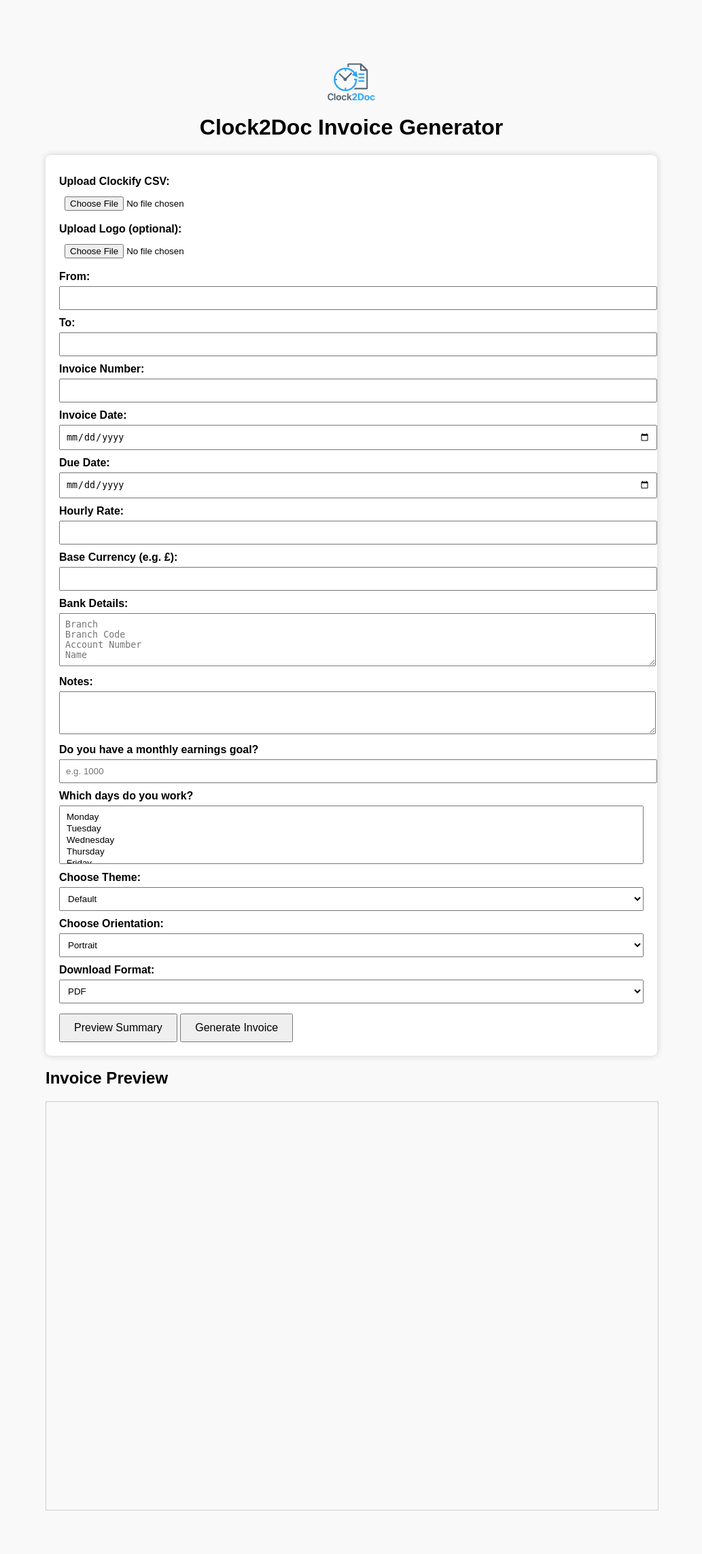
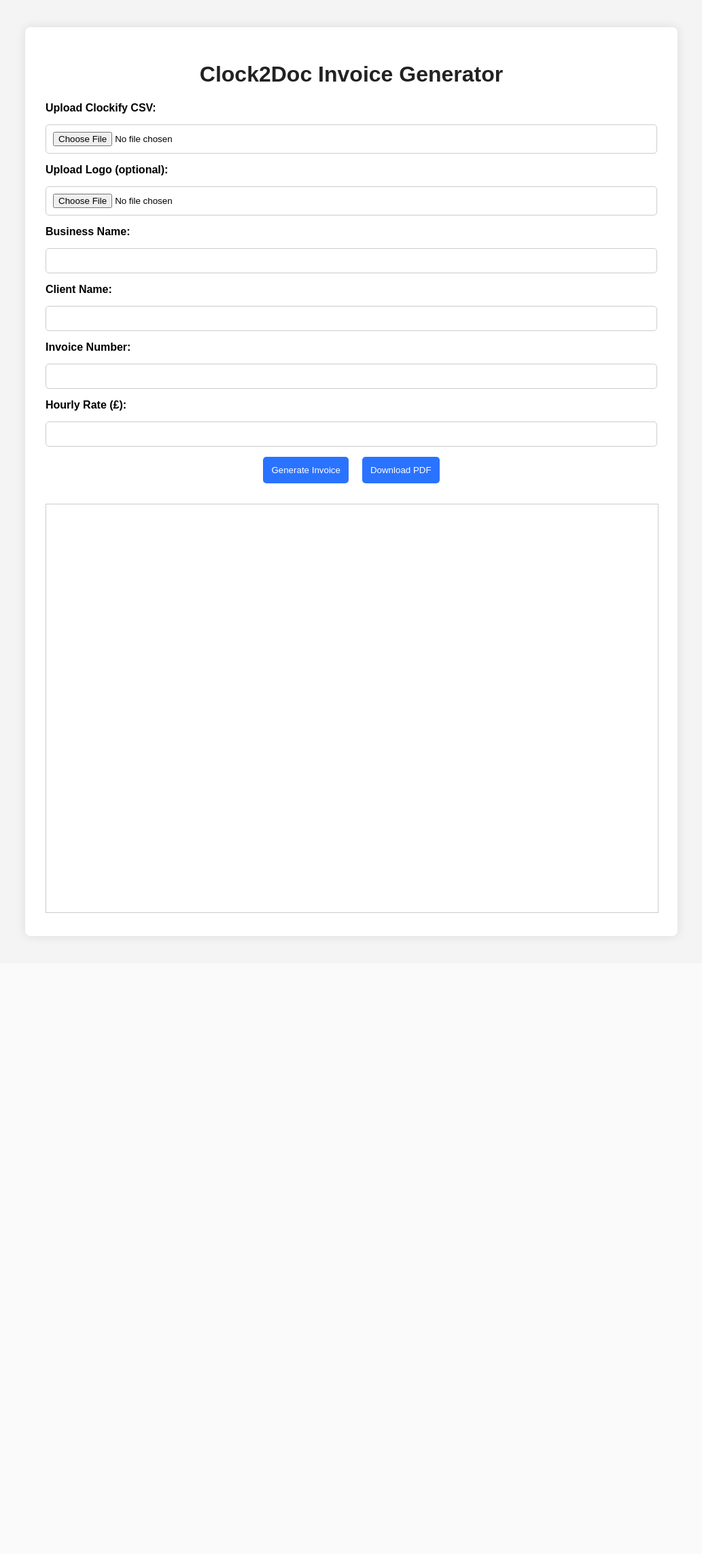
Before and after one commit to MichaelReichel/Clock2DocPublic, a Flask app: page / in a window 1280 px wide. Shown: the whole page at 68% size, without its empty margins (123-1156 px from the left). After the commit the page ends 1382 px from the top, so only its background shows below. Run offline with Flask 3, Linux system fonts and the light colour scheme.

Commit message:
Update index.html

```diff
--- a/templates/index.html
+++ b/templates/index.html
@@ -2,154 +2,110 @@
 <html lang="en">
 <head>
     <meta charset="UTF-8">
-    <title>Clock2Doc Invoice Generator</title>
-    <link rel="icon" type="image/png" href="static/logo.png">
+    <title>Clock2Doc - Invoice Generator</title>
     <style>
         body {
             font-family: Arial, sans-serif;
+            background: #f4f4f4;
+            margin: 0;
+            padding: 0;
+        }
+        .container {
+            max-width: 900px;
             margin: 40px auto;
-            max-width: 900px;
-            background-color: #f9f9f9;
-            padding: 20px;
+            padding: 30px;
+            background: #fff;
+            border-radius: 8px;
+            box-shadow: 0 0 15px rgba(0, 0, 0, 0.1);
         }
         h1 {
             text-align: center;
+            color: #222;
         }
         form {
-            background: white;
-            padding: 20px;
-            border-radius: 8px;
-            box-shadow: 0 0 10px #ccc;
+            display: flex;
+            flex-direction: column;
+            gap: 15px;
         }
         label {
-            display: block;
-            margin-top: 10px;
             font-weight: bold;
         }
-        input, select, textarea {
-            width: 100%;
-            padding: 8px;
-            margin-top: 5px;
+        input[type="text"],
+        input[type="email"],
+        input[type="file"],
+        input[type="number"] {
+            padding: 10px;
+            border-radius: 5px;
+            border: 1px solid #ccc;
         }
         button {
-            margin-top: 15px;
-            padding: 10px 20px;
-            font-size: 16px;
+            padding: 12px;
+            background-color: #2a73ff;
+            color: white;
+            border: none;
+            border-radius: 5px;
+            cursor: pointer;
         }
-        #summary {
-            background: #eef;
-            margin-top: 20px;
-            padding: 15px;
-            border-radius: 5px;
+        button:hover {
+            background-color: #1a5ee6;
+        }
+        iframe {
+            margin-top: 30px;
+            width: 100%;
+            height: 600px;
+            border: 1px solid #ccc;
+        }
+        .button-group {
+            display: flex;
+            justify-content: center;
+            gap: 20px;
         }
     </style>
 </head>
 <body>
+    <div class="container">
+        <h1>Clock2Doc Invoice Generator</h1>
+        <form id="invoiceForm" action="/upload" method="post" enctype="multipart/form-data" target="previewFrame">
+            <label for="csv_file">Upload Clockify CSV:</label>
+            <input type="file" id="csv_file" name="csv_file" accept=".csv" required>
 
-    <h1>
-        <img src="static/logo.png" alt="Clock2Doc Logo" style="height: 80px;"><br>
-        Clock2Doc Invoice Generator
-    </h1>
+            <label for="logo_file">Upload Logo (optional):</label>
+            <input type="file" id="logo_file" name="logo_file" accept="image/*">
 
-    <form id="invoiceForm" method="POST" enctype="multipart/form-data" action="/upload" target="previewFrame">
-        <label for="csv_file">Upload Clockify CSV:</label>
-        <input type="file" id="csv_file" name="csv_file" required>
+            <label for="business_name">Business Name:</label>
+            <input type="text" id="business_name" name="business_name">
 
-        <label for="logo_file">Upload Logo (optional):</label>
-        <input type="file" id="logo_file" name="logo_file">
+            <label for="client_name">Client Name:</label>
+            <input type="text" id="client_name" name="client_name">
 
-        <label>From:</label>
-        <input type="text" name="from_name">
+            <label for="invoice_number">Invoice Number:</label>
+            <input type="text" id="invoice_number" name="invoice_number">
 
-        <label>To:</label>
-        <input type="text" name="to_name">
+            <label for="hourly_rate">Hourly Rate (£):</label>
+            <input type="number" step="0.01" id="hourly_rate" name="hourly_rate">
 
-        <label>Invoice Number:</label>
-        <input type="text" name="invoice_number">
+            <div class="button-group">
+                <button type="submit">Generate Invoice</button>
+                <button type="button" onclick="downloadInvoice()">Download PDF</button>
+            </div>
+        </form>
 
-        <label>Invoice Date:</label>
-        <input type="date" name="invoice_date">
-
-        <label>Due Date:</label>
-        <input type="date" name="due_date">
-
-        <label>Hourly Rate:</label>
-        <input type="number" name="hourly_rate" step="0.01">
-
-        <label>Base Currency (e.g. £):</label>
-        <input type="text" name="base_currency">
-
-        <label>Bank Details:</label>
-        <textarea name="bank_details" rows="4" placeholder="Branch&#10;Branch Code&#10;Account Number&#10;Name"></textarea>
-
-        <label>Notes:</label>
-        <textarea name="notes" rows="3"></textarea>
-
-        <label>Do you have a monthly earnings goal?</label>
-        <input type="number" name="goal_amount" step="0.01" placeholder="e.g. 1000">
-
-        <label>Which days do you work?</label>
-        <select name="workdays" multiple>
-            <option value="0">Monday</option>
-            <option value="1">Tuesday</option>
-            <option value="2">Wednesday</option>
-            <option value="3">Thursday</option>
-            <option value="4">Friday</option>
-            <option value="5">Saturday</option>
-            <option value="6">Sunday</option>
-        </select>
-
-        <label>Choose Theme:</label>
-        <select name="theme">
-            <option value="default">Default</option>
-        </select>
-
-        <label>Choose Orientation:</label>
-        <select name="orientation">
-            <option value="portrait">Portrait</option>
-            <option value="landscape">Landscape</option>
-        </select>
-
-        <label>Download Format:</label>
-        <select name="output_format">
-            <option value="pdf">PDF</option>
-        </select>
-
-        <button type="button" onclick="fetchSummary()">Preview Summary</button>
-        <button type="submit">Generate Invoice</button>
-    </form>
-
-    <div id="summary" style="display: none;">
-        <h3>Summary</h3>
-        <p><strong>Total Hours:</strong> <span id="total_hours"></span></p>
-        <p><strong>Days Worked:</strong> <span id="days_worked"></span></p>
+        <iframe name="previewFrame" id="previewFrame"></iframe>
     </div>
 
-    <h2>Invoice Preview</h2>
-    <iframe name="previewFrame" width="100%" height="600px" style="border: 1px solid #ccc;"></iframe>
+    <script>
+        document.getElementById("csv_file").addEventListener("change", function () {
+            document.getElementById("invoiceForm").submit();
+        });
 
-    <script>
-        function fetchSummary() {
-            const form = document.getElementById('invoiceForm');
-            const formData = new FormData(form);
-
-            fetch('/summary', {
-                method: 'POST',
-                body: formData
-            }).then(response => response.json())
-              .then(data => {
-                  if (data.error) {
-                      alert(data.error);
-                      return;
-                  }
-                  document.getElementById('total_hours').innerText = data.total_hours;
-                  document.getElementById('days_worked').innerText = data.days_worked;
-                  document.getElementById('summary').style.display = 'block';
-              }).catch(error => {
-                  alert("Summary error: " + error);
-              });
+        function downloadInvoice() {
+            const form = document.getElementById("invoiceForm");
+            form.target = "_blank"; // open PDF in new tab to trigger download
+            form.action = "/download";
+            form.submit();
+            form.target = "previewFrame"; // reset preview for next preview
+            form.action = "/upload";
         }
     </script>
-
 </body>
 </html>
```
